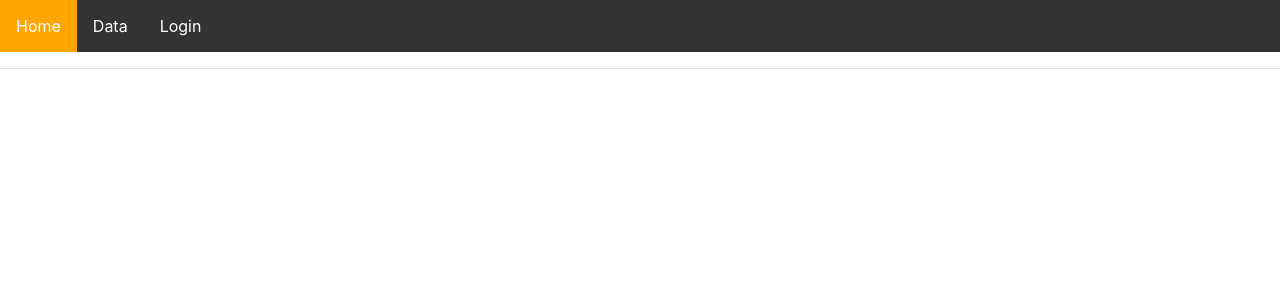
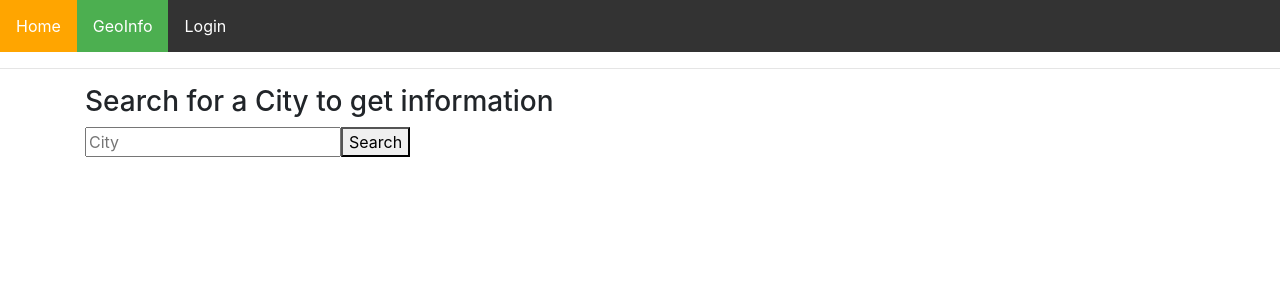
Before and after one commit to ATThorsen/Dat3SPA, a React (Create React App) app: page /GeoInfo in a window 1280 px wide. Shown: the top 300 px of the page. Built offline with nearby package versions, Linux system fonts and the light colour scheme; no server answers.

Commit message:
det hele er fucking lort

```diff
--- a/src/App.js
+++ b/src/App.js
@@ -9,11 +9,14 @@ import {
 import "./style.css";
 import "../node_modules/bootstrap/dist/css/bootstrap.min.css";
 import facade from "./apiFacade";
-import Data from "./Data";
+import GeoInfo from "./GeoInfo";
 
 
 export default function App() {
   const [loggedIn, setLoggedIn] = useState(false);
+
+
+
 
   const logout = () => {
     facade.logout();
@@ -32,8 +35,8 @@ export default function App() {
             </NavLink>
           </li>
           <li>
-              <NavLink exact activeClassName="active" to="/Data">
-                Data
+              <NavLink exact activeClassName="active" to="/GeoInfo">
+                GeoInfo
               </NavLink>
             </li>
           {loggedIn && (
@@ -65,8 +68,10 @@ export default function App() {
               <Home />
             </Route>
 
-            <Route path="/Data">
-              <Data />
+            <Route path="/GeoInfo">
+
+              <GeoInfo />
+
 
             </Route>
 
@@ -89,24 +94,18 @@ export default function App() {
   );
 }
 
+
 function Home() {
+
   return (
     <div>
       <div className="container">
       <h2>Hello World</h2>
-      <h3>Please login to see our  awesome stuff</h3>
-
-
-      <br />
-      <input type="text" id="spotID" name="spotName" placeholder="City or country"></input>
-      <button onClick={Data.getCovidInfo}>Get Covid Info</button>
-      {/* {covidNumbers()} */}
+      <h3>Welcome to our Science application!</h3>
 
       </div>
-
-
-    </div>
-  );
+      </div>
+      )
 }
 
 function LogIn({ login }) {
--- a/src/Data.js
+++ /dev/null
@@ -1,48 +0,0 @@
-import React, { useState, useEffect } from "react";
-
-
-
-import "./style.css";
-import "bootstrap/dist/css/bootstrap.min.css";
-import facade from "./apiFacade";
-
-
-
-export default function Data() {
-
-  const [covidData, setCovidData] = useState([]);
-
-   function getCovidInfo() {
-     console.log("Hej")
-    let spot = document.getElementById("spotID").value;
-    let options = facade.makeOptions("GET", true)
-    fetch("http://localhost:8080/dat3/api/all/info/"+ spot, options)
-      .then((res) => res.json())
-      .then((data) => setCovidData(data)
-     ); }
-    console.log(covidData.CovidDTO);
-
-
-  return (
-    <div className="App">
-      <br />
-      <input type="text" id="spotID" name="spotName" placeholder="City or country"></input>
-      <button onClick={getCovidInfo}>Get Covid Info</button>
-    </div>
-  );
-
-
-}
-
-   function getCovidData (data) {
-
-     let covidActive = "";
-     for (let i = 0 ; i < Object.keys(data.CovidDTO).length ; i++) {
-
-        console.log(Object.keys(data).length);
-        covidActive = covidActive + (data.CovidDTO[i].Active);
-        console.log(covidActive);
-    }
-     return  covidActive
-
-  }
--- /dev/null
+++ b/src/GeoInfo.js
@@ -0,0 +1,34 @@
+import React, { useState, useEffect } from "react";
+
+import "./style.css";
+import "bootstrap/dist/css/bootstrap.min.css";
+import facade from "./apiFacade";
+
+export default function GeoInfo() {
+
+  const options  = facade.makeOptions("GET", true);
+  const [allData, setAllData] = useState([]);
+  const [search, setSearch] = useState();
+
+    function handleSearch(event){
+      setSearch(event.target.value);
+    }
+
+    function getData(param){
+      console.log(param)
+      fetch("http://localhost:8080/dat3/api/info/all/"+param,  options)
+      .then((res) => res.json())
+      .then((data) => setAllData(data))
+      .catch((err) => console.log("UPPS"));
+
+    }
+
+
+  return (
+    <div className="container">
+
+      <h3>Search for a City to get information</h3>
+      <input type="text" value={search} onChange={handleSearch} placeholder="City"></input>
+      <button onClick={getData(search)}>Search</button></div>)
+
+}
```
